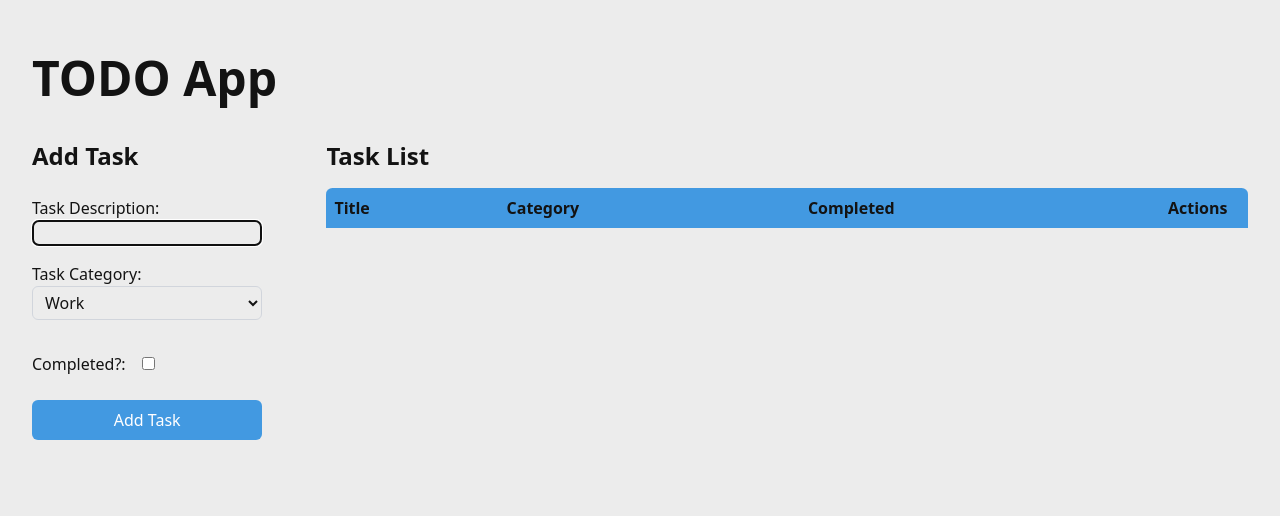
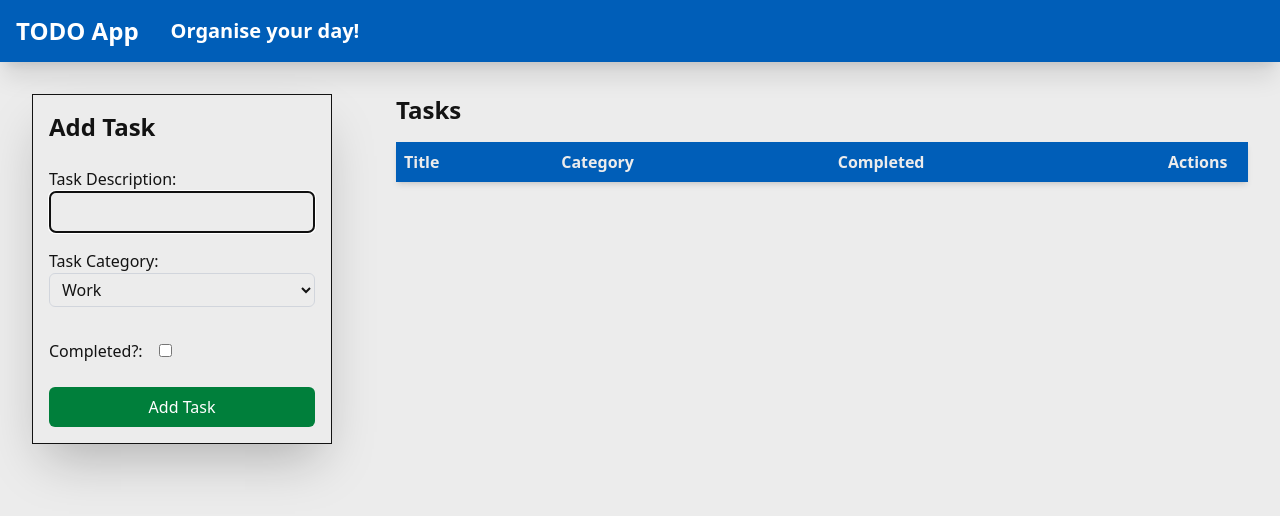
Before and after one commit to davidcraig/todo-app-challenge, a React (Vite) app: page / in a window 1280 px wide. Shown: the top 516 px of the page. Built offline with nearby package versions, Linux system fonts and the light colour scheme.

Commit message:
Add some style

```diff
--- a/src/App.tsx
+++ b/src/App.tsx
@@ -66,9 +66,12 @@ export function App() {
   }
 
   return (
-    <div className="max-w-7xl mx-auto p-8 relative z-10">
-      <h1 className="text-5xl font-bold my-4 leading-tight">TODO App</h1>
-
+    <>
+      <header className="flex items-center shadow-xl py-4">
+        <h1 className="text-2xl ml-4 font-bold leading-tight">TODO App</h1>
+        <h2 className="text-xl ml-8 font-bold">Organise your day!</h2>
+      </header>
+      <div className="mx-auto p-8 relative z-10">
         <div id="layout-container">
           <aside aria-label="Add Task Form">
             <AddTaskForm
@@ -78,7 +81,7 @@ export function App() {
           </aside>
 
           <main aria-labelledby="task-list-heading">
-          <h1 id="task-list-heading">Task List</h1>
+            <h1 id="task-list-heading">Tasks</h1>
 
             <TaskList
               tasks={tasks}
@@ -88,6 +91,7 @@ export function App() {
           </main>
         </div>
       </div>
+    </>
   );
 }
 
--- a/src/components/AddTaskForm.tsx
+++ b/src/components/AddTaskForm.tsx
@@ -46,7 +46,7 @@ export function AddTaskForm({ onAddTask, defaultCategory }: TaskFormProps) {
   };
 
   return (
-    <div id="add-task-form">
+    <div id="add-task-form" className="shadow-2xl border p-4">
       <h1>Add Task</h1>
 
       <form className="flex flex-col" ref={formRef} onSubmit={handleSubmit}>
--- a/src/index.css
+++ b/src/index.css
@@ -1,17 +1,33 @@
 @import "tailwindcss";
 @import "./tables.css";
+
+@layer base, components;
 
 @layer base {
     :root {
         @apply text-[#131313] bg-[#ececec] font-sans;
         --h2: #005aa4;
-        --primary-color: #4299e1;
+        --primary-color: #005eb8;
         --secondary-color: #3182ce;
         --button-active-bg: #2c71b4;
+        --button-primary-color: #007f3b;
+        --button-shadow-color: #00401e;
     }
 
     body {
         @apply grid min-w-[320px] min-h-screen relative m-0;
+        color: #131313;
+    }
+
+    header {
+        background: var(--primary-color);
+        color: #fff;
+
+        & h1,
+        & h2 {
+            margin-top: 0 !important;
+            margin-bottom: 0 !important;
+        }
     }
 }
 
@@ -21,14 +37,14 @@
     }
 
     button.save {
-        @apply focus:ring-[#4299e1];
+        @apply focus:ring-[#007f3b];
 
-        background: var(--primary-color);
+        background: var(--button-primary-color);
         &:hover {
-            background: var(--secondary-color);
+            background: var(--button-shadow-color);
         }
         &:active {
-            background: var(--primary-color);
+            background: var(--button-shadow-color);
         }
     }
 
@@ -45,7 +61,7 @@
     }
 
     input {
-        @apply border border-gray-300 rounded-md;
+        @apply border border-gray-300 rounded-md p-2;
     }
 
     input:not([type="checkbox"]) {
@@ -73,17 +89,17 @@
     }
 
     h1 {
-        @apply text-2xl font-bold my-4;
+        @apply text-2xl font-bold mb-4;
     }
 
-    h2 {
+    main h2 {
         @apply text-xl font-semibold my-2;
         color: var(--h2);
     }
 
     #layout-container {
         @apply grid gap-16;
-        grid-template-columns: 2fr 8fr;
+        grid-template-columns: 300px 1fr;
     }
 
     @media (max-width: 768px) {
@@ -93,6 +109,7 @@
     }
 
     /* TaskList */
+
     .actions {
         width: 5em;
     }
--- a/src/tables.css
+++ b/src/tables.css
@@ -1,15 +1,14 @@
+@import "tailwindcss";
+
 @layer base {
-    :root {
-        --table-border-radius: 0.4rem;
-    }
-
     table {
-        @apply w-full;
+        @apply w-full shadow-md;
     }
 
     th {
         text-align: left;
         background: var(--primary-color);
+        color: #ececec;
         padding: 0.5rem 0;
 
         &:first-child {
@@ -21,12 +20,6 @@
     }
 
     thead tr th {
-        &:first-child {
-            border-top-left-radius: var(--table-border-radius);
-        }
-        &:last-child {
-            border-top-right-radius: var(--table-border-radius);
-        }
         overflow: hidden;
     }
 
@@ -34,13 +27,19 @@
     td {
     }
 
-    tr {
-        &:first-of-type(td) {
-            padding-left: 0.5rem;
+    tbody {
+        tr {
+            td:nth-of-type(1) {
+                padding-left: 0.5rem !important;
+            }
         }
     }
 
     td {
         background: #fff;
     }
+
+    tbody tr:nth-of-type(even) td {
+        background: #eee !important;
+    }
 }
```
Lines whose indentation alone changed are shown as unchanged.
